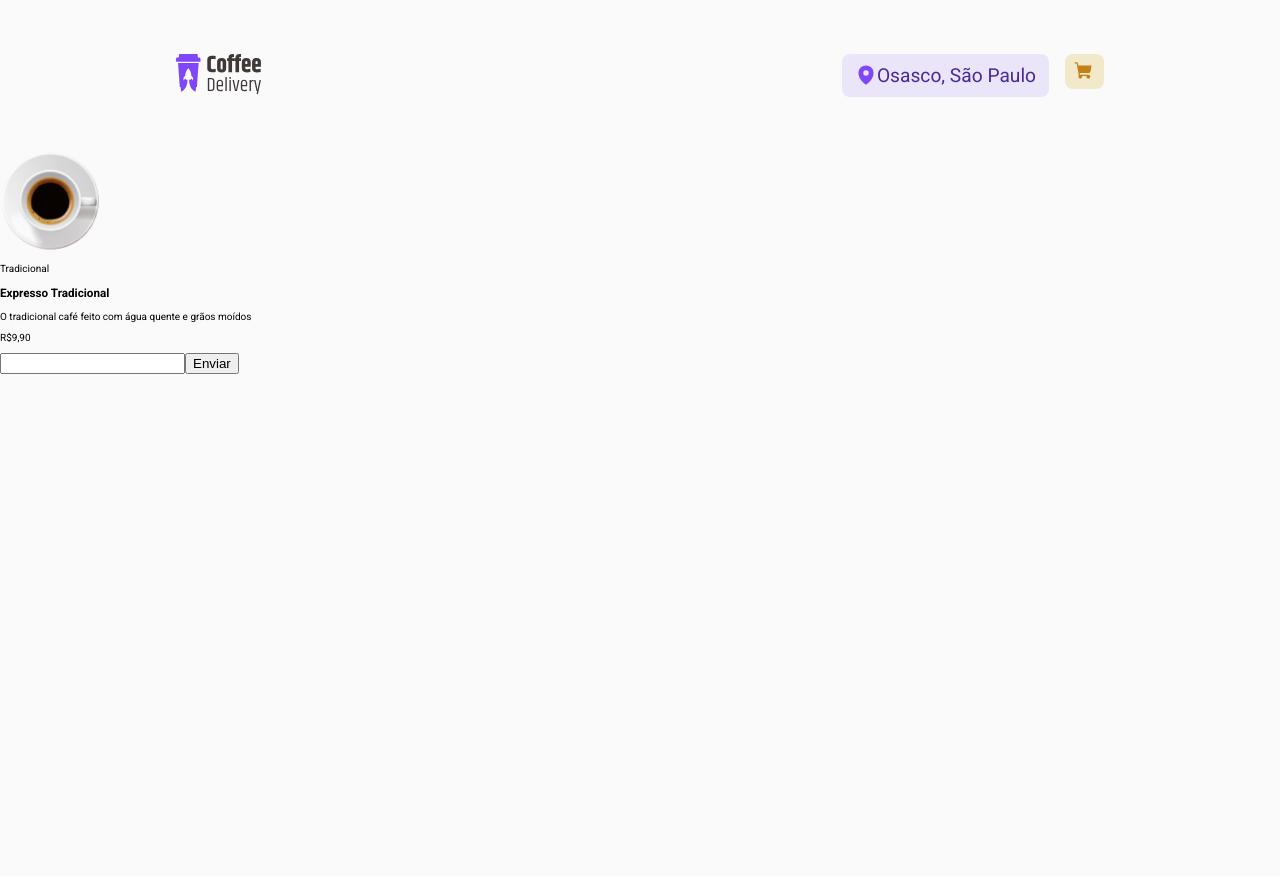
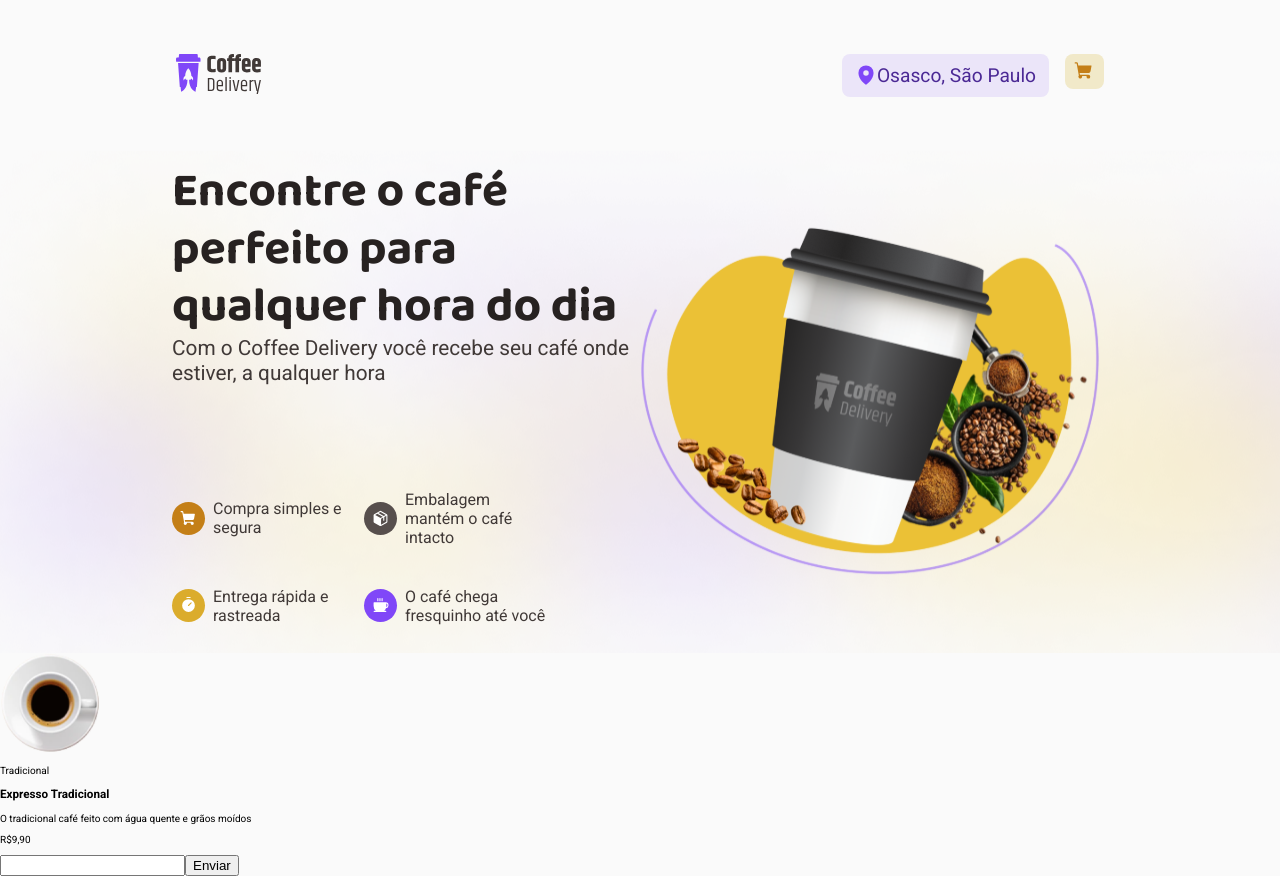
Before and after one commit to cauealb/projects-React, a React (Vite) app in the folder 05-coffe-delivey/: page / in a window 1280 px wide. Before the commit the page ends 800 px from the top, so only its background shows below. Built offline with nearby package versions, Linux system fonts and the light colour scheme.

Commit message:
chore: Colocando os componentes no devido lugar

```diff
--- a/05-coffe-delivey/src/Routes/Components/Cards/Cards.tsx
+++ b/05-coffe-delivey/src/Routes/Components/Cards/Cards.tsx
@@ -1,6 +1,6 @@
 import express from '../../../assets/SvgCoffe/Type=Expresso.svg'
 
-export default function Cards() {
+export function Cards() {
     return (
         <>
             <div>
--- a/05-coffe-delivey/src/Routes/Components/HederDefault/HeaderDefault.tsx
+++ b/05-coffe-delivey/src/Routes/Components/HederDefault/HeaderDefault.tsx
@@ -2,7 +2,7 @@ import logo from '../../../assets/Logo/Logo.svg'
 import { MapPin, ShoppingCart } from 'phosphor-react'
 import { HeaderStyle, HeaderStyleDiv, ParagraphStyle, PayStyle } from './HeaderDefaultStyle'
 import { NavLink } from 'react-router'
-import Cards from '../Cards/Cards'
+import { Hero } from '../Hero/Hero'
 
 export function HeaderDefault() {
     return (
@@ -20,7 +20,7 @@ export function HeaderDefault() {
                     </PayStyle>
                 </HeaderStyleDiv>
             </HeaderStyle>
-            <Cards />
+            <Hero />
         </>
     )
 }
--- a/05-coffe-delivey/src/Routes/Components/Hero/Hero.tsx
+++ b/05-coffe-delivey/src/Routes/Components/Hero/Hero.tsx
@@ -1,6 +1,7 @@
 import { Coffee, Package, ShoppingCart, Timer } from "phosphor-react";
 import imgCoffe from '../../../assets/Logo/ImagemCoffe.svg'
 import { SectionPrincipal, DivHeroInfosStyle, SpecificationDivStyle, IconsSpecificationStyle, WapperStyled } from "./HeroStyle";
+import { Cards } from "../Cards/Cards";
 
 export function Hero() {
     return (
@@ -34,6 +35,7 @@ export function Hero() {
                 </div>
             </SectionPrincipal>
         </WapperStyled>
+        <Cards />
         </>
     )
 }
```
